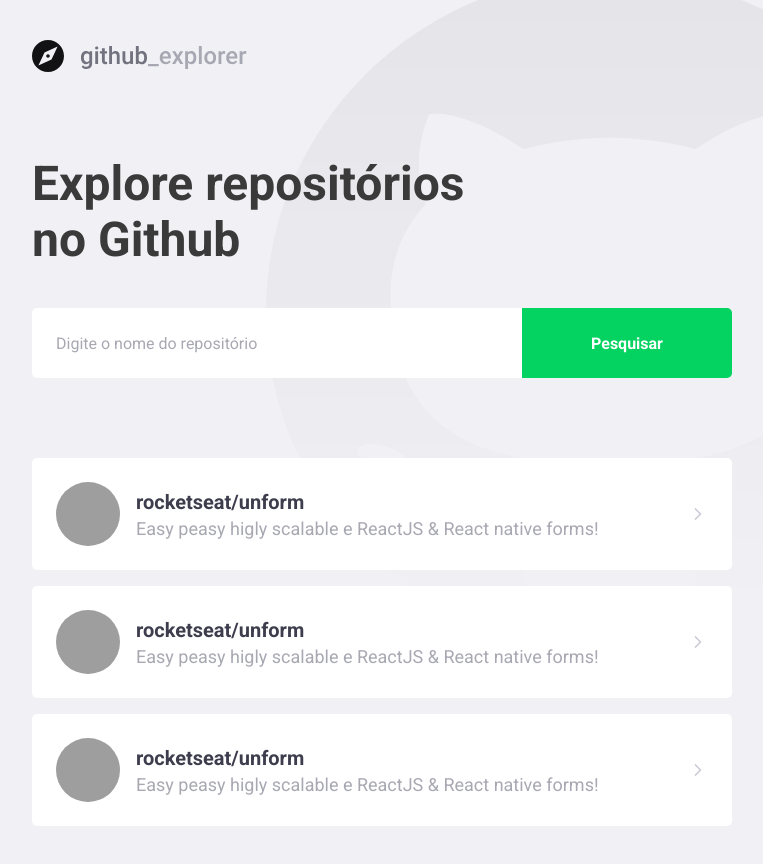
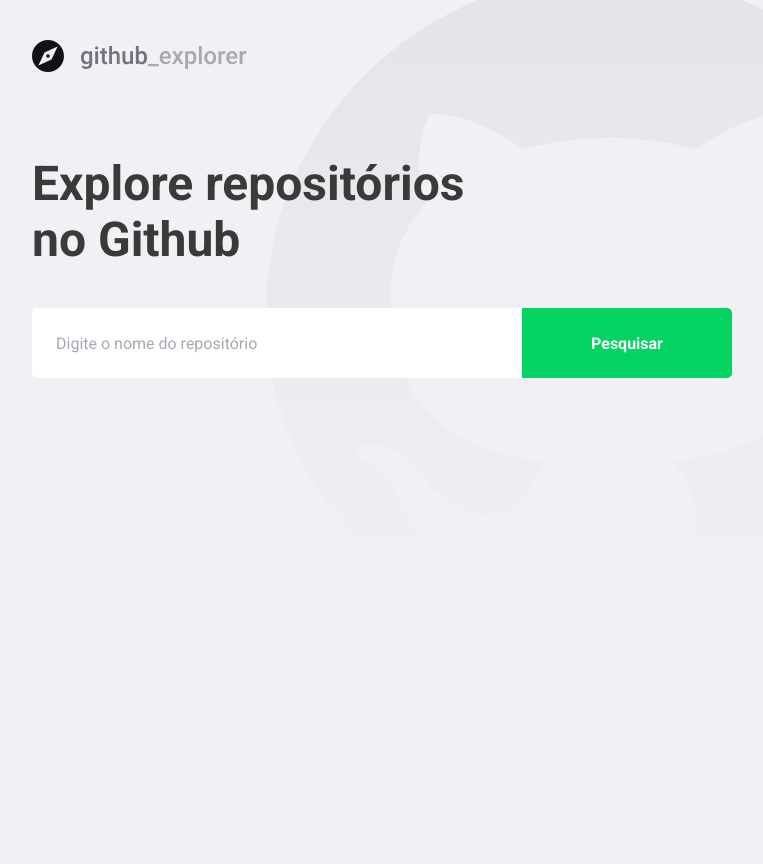
Before and after one commit to danilosales/github-explorer, a React (Create React App) app: page / in a window 1280 px wide. Shown: the whole page, without its empty margins (148-911 px from the left). After the commit the page ends 800 px from the top, so only its background shows below. Built offline with nearby package versions, Linux system fonts and the light colour scheme; grey boxes are pictures that could not be loaded.

Commit message:
consume github api

```diff
--- a/package.json
+++ b/package.json
@@ -11,6 +11,7 @@
     "@types/react": "^16.9.0",
     "@types/react-dom": "^16.9.0",
     "@typescript-eslint/eslint-plugin": "^3.5.0",
+    "axios": "^0.19.2",
     "eslint-config-airbnb": "^18.2.0",
     "eslint-plugin-import": "^2.21.2",
     "eslint-plugin-jsx-a11y": "^6.3.0",
--- a/src/pages/Dashboard/index.tsx
+++ b/src/pages/Dashboard/index.tsx
@@ -1,55 +1,65 @@
-import React from 'react';
+import React, { useState, FormEvent } from 'react';
 import { FiChevronRight } from 'react-icons/fi';
+import api from '../../services/api';
 
 import logoImage from '../../assets/logo.svg';
 
 import { Title, Form, Repositories } from './styles';
 
+interface Repository {
+  full_name: string;
+  description: string;
+  owner: {
+    login: string;
+    avatar_url: string;
+  };
+}
+
 const Dashboard: React.FC = () => {
+  const [newRepo, setNewRepo] = useState('');
+  const [repositories, setRepositories] = useState<Repository[]>([]);
+
+  async function handleAddRepository(
+    event: FormEvent<HTMLFormElement>,
+  ): Promise<void> {
+    event.preventDefault();
+
+    const response = await api.get<Repository>(`repos/${newRepo}`);
+
+    const repository = response.data;
+
+    setRepositories([...repositories, repository]);
+    setNewRepo('');
+  }
+
   return (
     <>
       <img src={logoImage} alt="Github Explorer" />
       <Title>Explore repositórios no Github</Title>
 
-      <Form>
-        <input placeholder="Digite o nome do repositório" />
+      <Form onSubmit={handleAddRepository}>
+        <input
+          value={newRepo}
+          onChange={e => setNewRepo(e.target.value)}
+          placeholder="Digite o nome do repositório"
+        />
         <button type="submit">Pesquisar</button>
       </Form>
 
       <Repositories>
-        <a href="teste">
+        {repositories.map(repository => (
+          <a key={repository.full_name} href="teste">
             <img
-            src="https://avatars3.githubusercontent.com/u/6989544?s=460&v=4"
-            alt="Danilo Sales"
+              src={repository.owner.avatar_url}
+              alt={repository.owner.login}
             />
             <div>
-            <strong>rocketseat/unform</strong>
-            <p>Easy peasy higly scalable e ReactJS & React native forms!</p>
+              <strong>{repository.full_name}</strong>
+              <p>{repository.description}</p>
             </div>
             <FiChevronRight size={20} />
           </a>
-        <a href="teste">
-          <img
-            src="https://avatars3.githubusercontent.com/u/6989544?s=460&v=4"
-            alt="Danilo Sales"
-          />
-          <div>
-            <strong>rocketseat/unform</strong>
-            <p>Easy peasy higly scalable e ReactJS & React native forms!</p>
-          </div>
-          <FiChevronRight size={20} />
-        </a>
-        <a href="teste">
-          <img
-            src="https://avatars3.githubusercontent.com/u/6989544?s=460&v=4"
-            alt="Danilo Sales"
-          />
-          <div>
-            <strong>rocketseat/unform</strong>
-            <p>Easy peasy higly scalable e ReactJS & React native forms!</p>
-          </div>
-          <FiChevronRight size={20} />
-        </a>
+        ))}
       </Repositories>
     </>
   );
--- a/src/pages/Dashboard/styles.ts
+++ b/src/pages/Dashboard/styles.ts
@@ -73,7 +73,8 @@
     }
 
     div {
-      margin-left: 16px;
+      margin: 0 16px;
+      flex: 1;
 
       strong {
         font-size: 20px;
--- /dev/null
+++ b/src/services/api.ts
@@ -0,0 +1,7 @@
+import axios from 'axios';
+
+const api = axios.create({
+  baseURL: 'https://api.github.com',
+});
+
+export default api;
```
Also changed, not shown: .eslintrc.json, 1 other file (tests, documents, lock files or other folders). Lines whose indentation alone changed are shown as unchanged.
